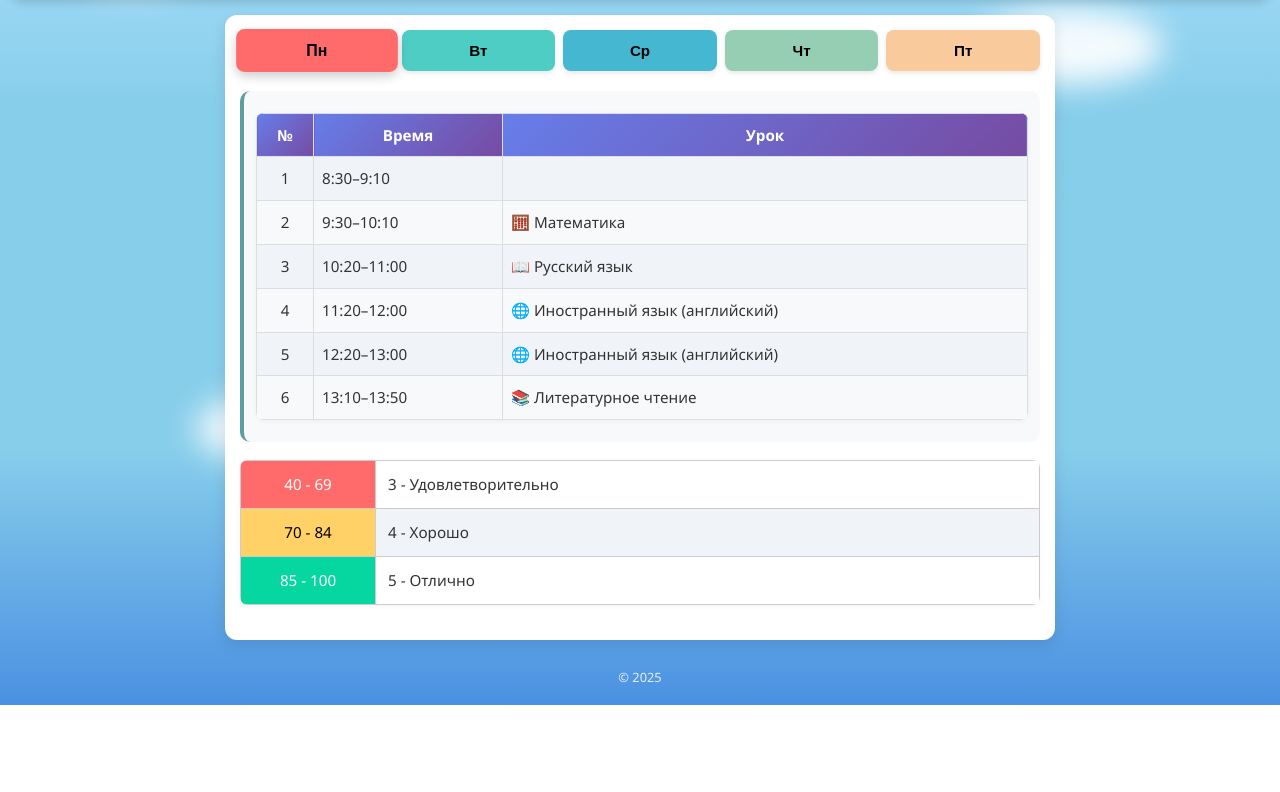
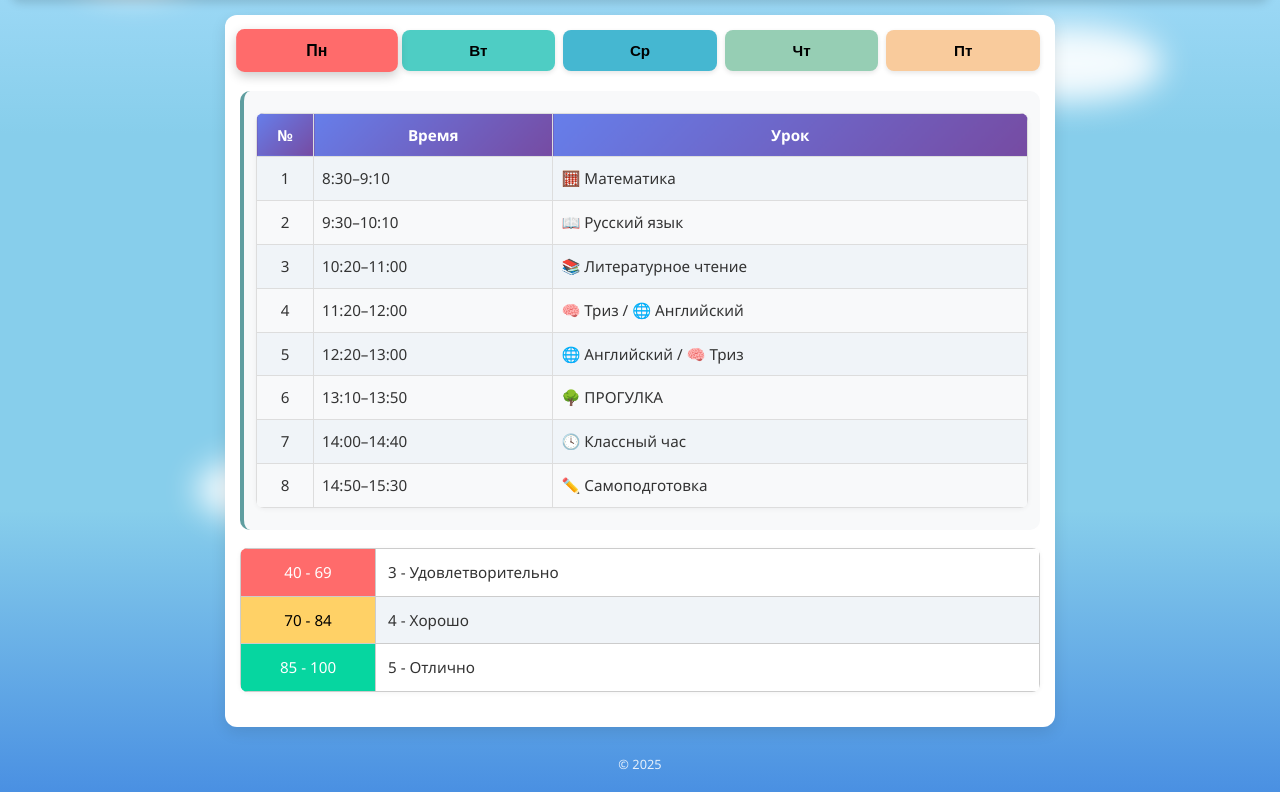
Before and after one commit to ArtIgnat2000/Sedule3B, a plain HTML site: page index.htm in a window 1280 px wide. Shown: the part 148-940 px from the top of the page. Before the commit the page ends 853 px from the top, so only its background shows below. Drawn offline with Linux system fonts and the light colour scheme.

Commit message:
Первый коммит

```diff
--- a/index.htm
+++ b/index.htm
@@ -581,35 +581,38 @@
         <div id="pn" class="schedule show">
             <table>
                 <tr><th>№</th><th>Время</th><th>Урок</th></tr>
-                <tr><td>1</td><td>8:30–9:10</td><td></td></tr>
-                <tr><td>2</td><td>9:30–10:10</td><td>🧮 Математика</td></tr>
-                <tr><td>3</td><td>10:20–11:00</td><td>📖 Русский язык</td></tr>
-                <tr><td>4</td><td>11:20–12:00</td><td>🌐 Иностранный язык (английский)</td></tr>
-                <tr><td>5</td><td>12:20–13:00</td><td>🌐 Иностранный язык (английский)</td></tr>
-                <tr><td>6</td><td>13:10–13:50</td><td>📚 Литературное чтение</td></tr>
+                <tr><td>1</td><td>8:30–9:10</td><td>🧮 Математика</td></tr>
+                <tr><td>2</td><td>9:30–10:10</td><td>📖 Русский язык</td></tr>
+                <tr><td>3</td><td>10:20–11:00</td><td>📚 Литературное чтение</td></tr>
+                <tr><td>4</td><td>11:20–12:00</td><td>🧠 Триз / 🌐 Английский</td></tr>
+                <tr><td>5</td><td>12:20–13:00</td><td>🌐 Английский / 🧠 Триз</td></tr>
+                <tr><td>6</td><td>13:10–13:50</td><td>🌳 ПРОГУЛКА</td></tr>
+                <tr><td>7</td><td>14:00–14:40</td><td>🕓 Классный час</td></tr>
+                <tr><td>8</td><td>14:50–15:30</td><td>✏️ Самоподготовка</td></tr>
             </table>
         </div>
         <div id="vt" class="schedule">
             <table>
                 <tr><th>№</th><th>Время</th><th>Урок</th></tr>
-                <tr><td>1</td><td>8:30–9:10</td><td>📖 Русский язык</td></tr>
-                <tr><td>2</td><td>9:30–10:10</td><td>🧮 Математика</td></tr>
-                <tr><td>3</td><td>10:20–11:00</td><td>📚 Литературное чтение</td></tr>
-                <tr><td>4</td><td>11:20–12:00</td><td>🔧 Труд (технология)</td></tr>
-                <tr><td>5</td><td>12:20–13:00</td><td></td></tr>
-                <tr><td>6</td><td>13:10–13:50</td><td>🏃 Физическая культура</td></tr>
+                <tr><td>1</td><td>8:30–9:10</td><td>🧮 Математика</td></tr>
+                <tr><td>2</td><td>9:30–10:10</td><td>📖 Русский язык</td></tr>
+                <tr><td>3</td><td>10:20–11:00</td><td>🔧 Труд (технология)</td></tr>
+                <tr><td>4</td><td>11:20–12:00</td><td>📚 Литературное чтение</td></tr>
+                <tr><td>5</td><td>12:20–13:00</td><td>🌳 ПРОГУЛКА</td></tr>
+                <tr><td>6</td><td>13:10–13:50</td><td>🏃 Физкультура</td></tr>
+                <tr><td>7</td><td>14:00–14:40</td><td>🎮 Игры</td></tr>
             </table>
         </div>
         <div id="sr" class="schedule">
             <table>
                 <tr><th>№</th><th>Время</th><th>Урок</th></tr>
                 <tr><td>1</td><td>8:30–9:10</td><td>📖 Рус.язык</td></tr>
-                <tr><td>2</td><td>9:30–10:10</td><td>🧮 Матем</td></tr>
-                <tr><td>3</td><td>10:20–11:00</td><td>🌐 Иностранный язык (английский)</td></tr>
-                <tr><td>4</td><td>11:20–12:00</td><td>🌐 Иностранный язык (английский)</td></tr>
+                <tr><td>2</td><td>9:30–10:10</td><td>🧮 Математика</td></tr>
+                <tr><td>3</td><td>10:20–11:00</td><td>🌐 Английский / 👨‍💻 IT </td></tr>
+                <tr><td>4</td><td>11:20–12:00</td><td>👨‍💻 IT / 🌐 Английский</td></tr>
                 <tr><td>5</td><td>12:20–13:00</td><td>🌍 Окр.мир</td></tr>
-                <tr><td>6</td><td>13:10–13:50</td><td></td></tr>
-                <tr><td>7</td><td>14:00–14:40</td><td></td></tr>
+                <tr><td>6</td><td>13:10–13:50</td><td>🌳 ПРОГУЛКА</td></tr>
+                <tr><td>7</td><td>14:00–14:40</td><td>✏️ Самоподготовка</td></tr>
                 <tr><td>8</td><td>14:50–15:30</td><td>🎵 Музыка</td></tr>
             </table>
         </div>
@@ -617,11 +620,11 @@
             <table>
                 <tr><th>№</th><th>Время</th><th>Урок</th></tr>
                 <tr><td>1</td><td>8:30–9:10</td><td>📖 Рус.язык</td></tr>
-                <tr><td>2</td><td>9:30–10:10</td><td>🧮 Матем</td></tr>
+                <tr><td>2</td><td>9:30–10:10</td><td>🧮 Математика</td></tr>
                 <tr><td>3</td><td>10:20–11:00</td><td>📚 Чтение</td></tr>
                 <tr><td>4</td><td>11:20–12:00</td><td>🌳 ПРОГУЛКА</td></tr>
-                <tr><td>5</td><td>12:20–13:00</td><td>🏃 ФИЗКУЛЬТУРА</td></tr>
-                <tr><td>6</td><td>13:10–13:50</td><td>🔧 Технология</td></tr>
+                <tr><td>5</td><td>12:20–13:00</td><td>🏃 Физкультура</td></tr>
+                <tr><td>6</td><td>13:10–13:50</td><td>✏️ Самоподготовка</td></tr>
                 <tr><td>7</td><td>14:00–14:40</td><td>💻 В мире информации</td></tr>
             </table>
         </div>
@@ -629,12 +632,11 @@
             <table>
                 <tr><th>№</th><th>Время</th><th>Урок</th></tr>
                 <tr><td>1</td><td>8:30–9:10</td><td>📖 Рус.язык</td></tr>
-                <tr><td>2</td><td>9:30–10:10</td><td>🧮 Матем</td></tr>
-                <tr><td>3</td><td>10:20–11:00</td><td></td></tr>
+                <tr><td>2</td><td>9:30–10:10</td><td>🧮 Математика</td></tr>
+                <tr><td>3</td><td>10:20–11:00</td><td>🌳 ПРОГУЛКА</td></tr>
                 <tr><td>4</td><td>11:20–12:00</td><td>📚 Чтение</td></tr>
-                <tr><td>5</td><td>12:20–13:00</td><td></td></tr>
+                <tr><td>5</td><td>12:20–13:00</td><td>🤿 Бассейн</td></tr>
                 <tr><td>6</td><td>13:10–13:50</td><td>🌍 Окр.мир</td></tr>
-                <tr><td>7</td><td>14:00–14:40</td><td>🎨 Изобразительное искусство</td></tr>
             </table>
         </div>
         <!-- Rating table copied from rating.htm - placed below schedule -->
```
